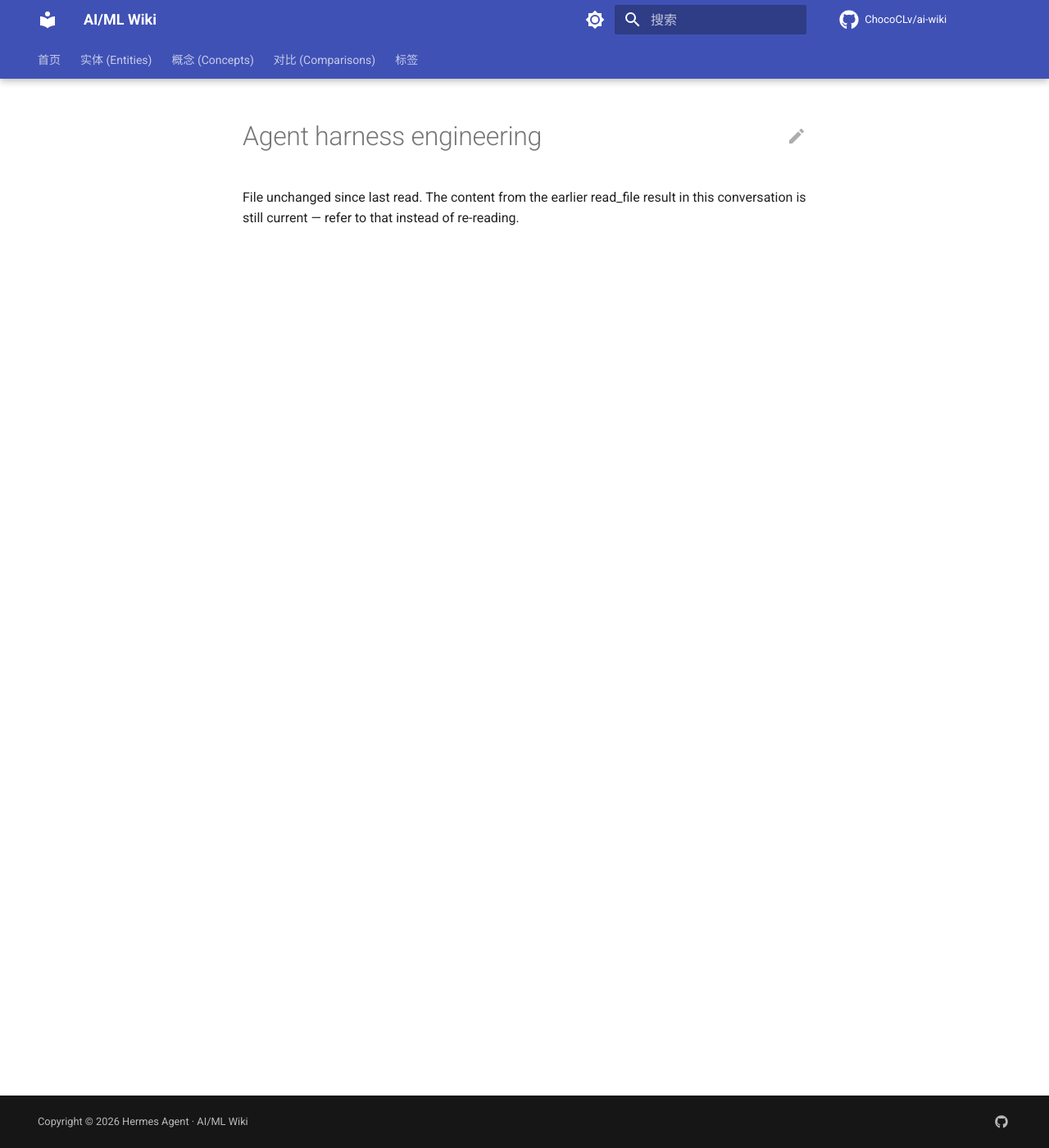
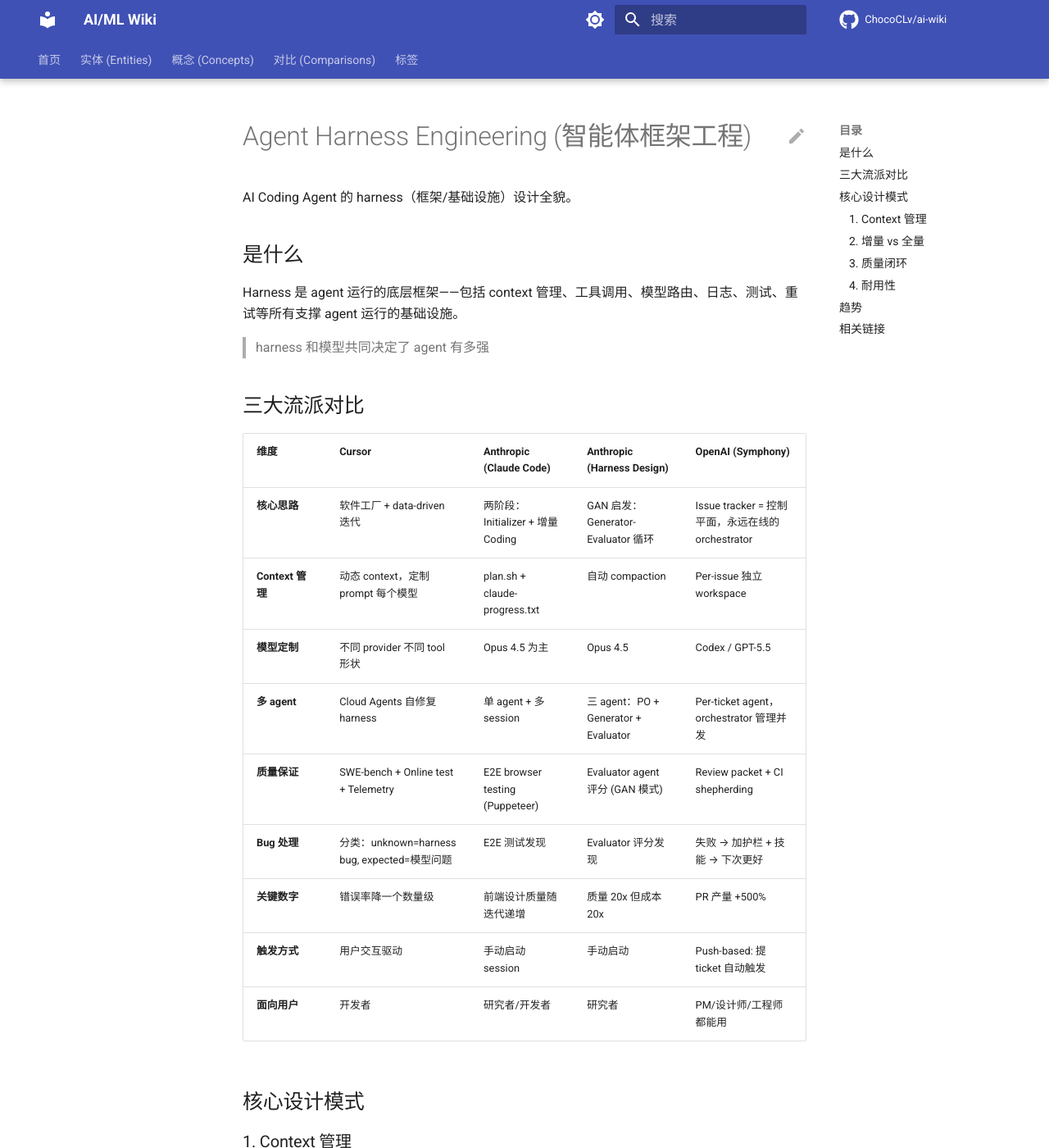
Before and after one commit to ChocoCLv/ai-wiki, an MkDocs documentation site: the page built from docs/concepts/agent-harness-engineering.md, in a window 1280 px wide and 1400 px high. Shown: the whole window at 82% size. Built offline with MkDocs 1.6.1 and Material for MkDocs 9.7.7, drawn with Linux system fonts in a browser that asks for light colours; comment, search, counter and statistics services are not loaded; some of the changed text lies outside the part shown.

Commit message:
📚 Fix agent-harness-engineering.md (full content restore)

```diff
--- a/docs/concepts/agent-harness-engineering.md
+++ b/docs/concepts/agent-harness-engineering.md
@@ -1 +1,60 @@
-File unchanged since last read. The content from the earlier read_file result in this conversation is still current — refer to that instead of re-reading.
+
+# Agent Harness Engineering (智能体框架工程)
+
+AI Coding Agent 的 harness（框架/基础设施）设计全貌。
+
+## 是什么
+
+Harness 是 agent 运行的底层框架——包括 context 管理、工具调用、模型路由、日志、测试、重试等所有支撑 agent 运行的基础设施。
+
+> harness 和模型共同决定了 agent 有多强
+
+## 三大流派对比
+
+| 维度 | Cursor | Anthropic (Claude Code) | Anthropic (Harness Design) | OpenAI (Symphony) |
+|------|--------|------------------------|---------------------------|-------------------|
+| **核心思路** | 软件工厂 + data-driven 迭代 | 两阶段：Initializer + 增量 Coding | GAN 启发：Generator-Evaluator 循环 | Issue tracker = 控制平面，永远在线的 orchestrator |
+| **Context 管理** | 动态 context，定制 prompt 每个模型 | plan.sh + claude-progress.txt | 自动 compaction | Per-issue 独立 workspace |
+| **模型定制** | 不同 provider 不同 tool 形状 | Opus 4.5 为主 | Opus 4.5 | Codex / GPT-5.5 |
+| **多 agent** | Cloud Agents 自修复 harness | 单 agent + 多 session | 三 agent：PO + Generator + Evaluator | Per-ticket agent，orchestrator 管理并发 |
+| **质量保证** | SWE-bench + Online test + Telemetry | E2E browser testing (Puppeteer) | Evaluator agent 评分 (GAN 模式) | Review packet + CI shepherding |
+| **Bug 处理** | 分类：unknown=harness bug, expected=模型问题 | E2E 测试发现 | Evaluator 评分发现 | 失败 → 加护栏 + 技能 → 下次更好 |
+| **关键数字** | 错误率降一个数量级 | 前端设计质量随迭代递增 | 质量 20x 但成本 20x | PR 产量 +500% |
+| **触发方式** | 用户交互驱动 | 手动启动 session | 手动启动 | Push-based: 提 ticket 自动触发 |
+| **面向用户** | 开发者 | 研究者/开发者 | 研究者 | PM/设计师/工程师都能用 |
+
+## 核心设计模式
+
+### 1. Context 管理
+- **Cursor** — 动态 context，模型切换时注入 custom instructions
+- **Anthropic** — plan.sh + progress.txt 持久化状态
+- **共同点** — context window 是核心瓶颈
+
+### 2. 增量 vs 全量
+- **初始器模式** — 先搭环境再增量迭代（Anthropic）
+- **全权模式** — 从零到一全权负责（Cursor solo）
+- **递归分解** — 大任务拆小（Cursor multi-agent）
+
+### 3. 质量闭环
+- **Cursor** — 数据驱动：benchmark + online + telemetry → 自动修复
+- **Anthropic** — 评判驱动：Evaluator agent 打分 → 重新生成
+- **共同点** — 都需要外部验证机制，不能靠模型自评
+
+### 4. 耐用性
+- 长时间运行的核心挑战：上下文膨胀、模型漂移、过早宣布完成
+- 解决方案：progress file、feature list（标记 fail/pass）、git commit
+- Agent 倾向于跳过测试 → 必须强制定量验证
+
+## 趋势
+1. **从单 agent 到多 agent** — 没有单一 agent 能承担所有角色
+2. **Harness 自身也需要自动化维护** — Cursor 用 Cloud Agents 修复 harness bug
+3. **模型特化** — 不同模型需要定制 tool shape 和 prompt
+4. **可观测性** — 没有 telemetry 无法优化 harness
+5. **成本 vs 质量权衡** — 复杂 harness 可提升 20x 质量，但成本也高 20x
+6. **Issue tracker 作为控制平面** — Symphony 模式让 PM 和设计师也能参与
+
+## 相关链接
+- [self-driving-codebases](../concepts/self-driving-codebases.md)
+- [multi-agent-architectures](../concepts/multi-agent-architectures.md)
+- [cursor-agent-harness](../entities/cursor.md)
+- [claude-agent-harness](../entities/anthropic-claude-code.md)
```
